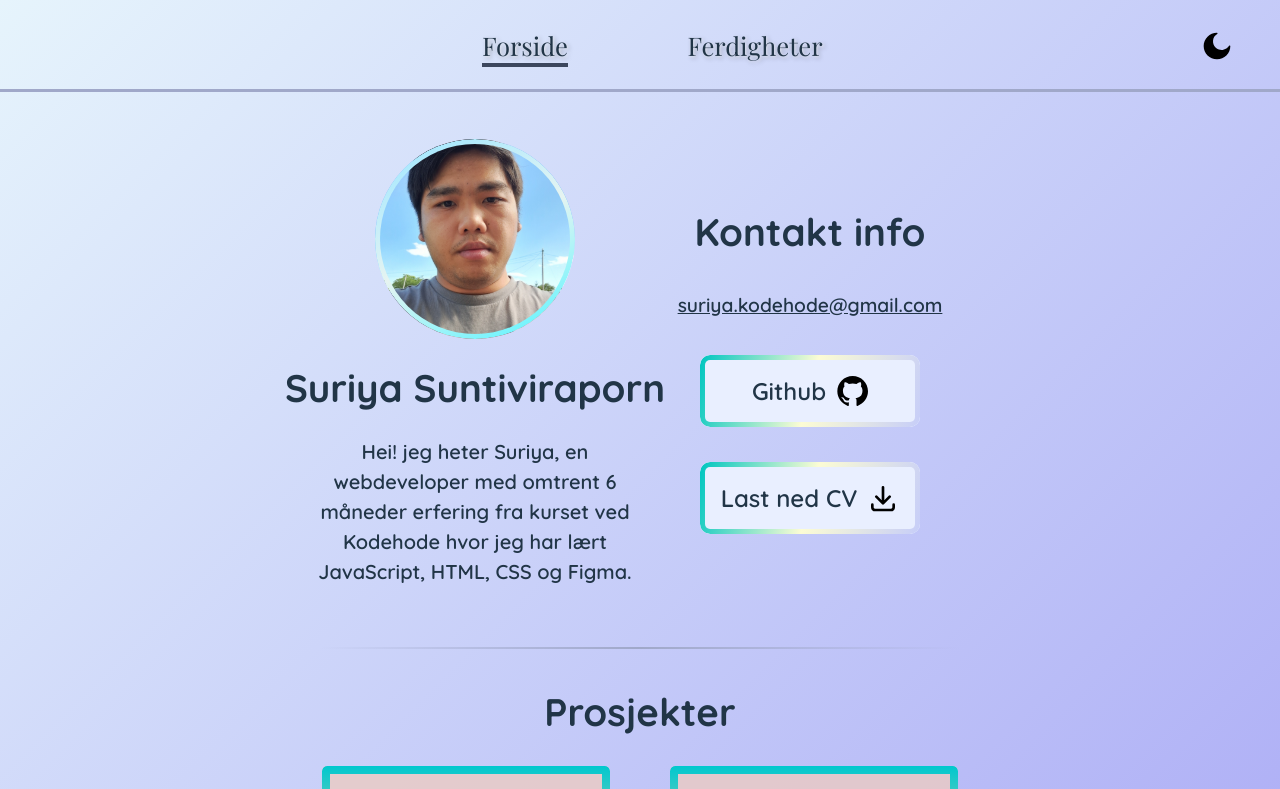
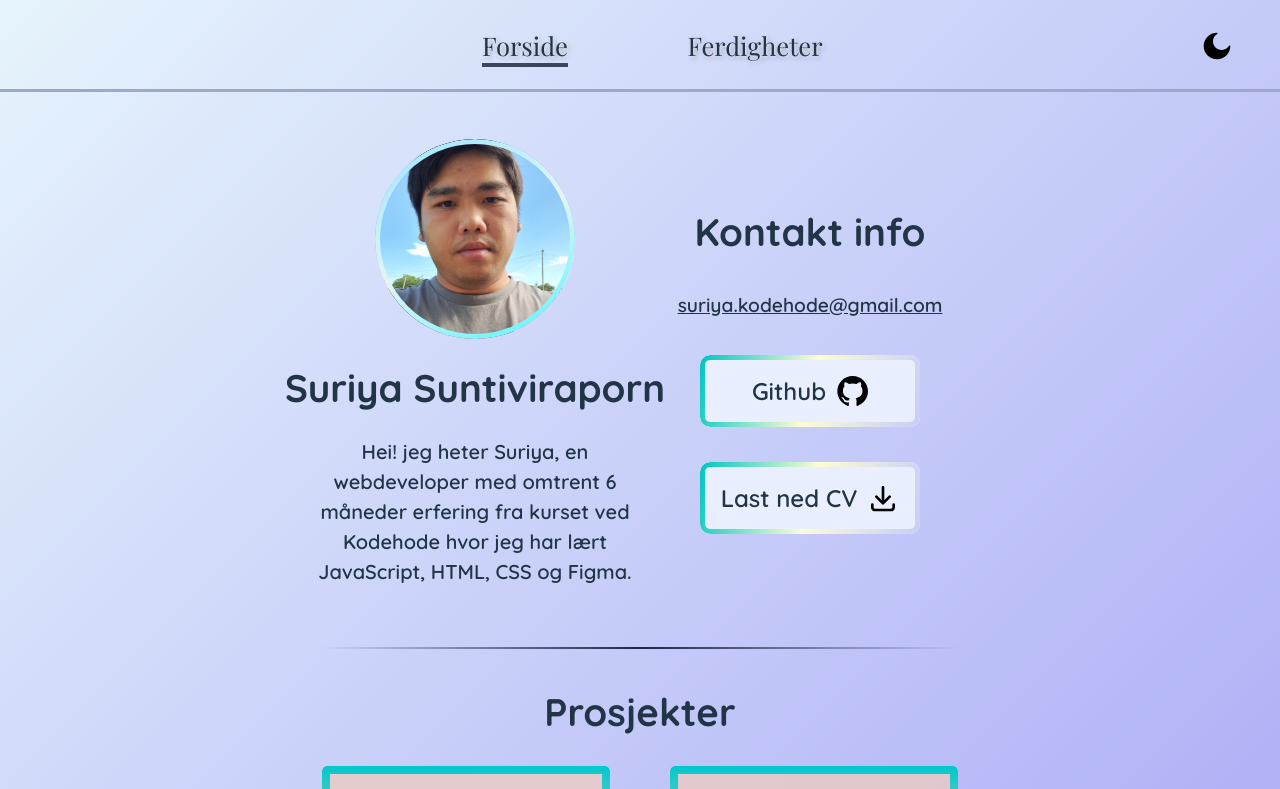
Before and after one commit to Suriya-Kodehode/Portfolio, a React (Vite) app: page /#/ in a window 1280 px wide. Shown: the top 789 px of the page. Built offline with nearby package versions, Linux system fonts and the light colour scheme.

Commit message:
Update customName.css

```diff
--- a/src/assets/DataSet/customName.css
+++ b/src/assets/DataSet/customName.css
@@ -14,7 +14,7 @@
 
     --dark-hr-gradient: linear-gradient(to left, rgba(187, 198, 255, 0) 0%, #bbc6ff 50%, rgba(187, 198, 255, 0) 100%);
     --dark-hr: #bbc6ff;
-    --light-hr-gradient: linear-gradient(to left, rgba(160, 168, 201, 0) 0%, #a0a8c9 50%, rgba(160, 168, 201, 0) 100%);
+    --light-hr-gradient: linear-gradient(to left, rgba(47, 81, 218, 0) 0%, #1d2847 50%, rgba(160, 168, 201, 0) 100%);
     --light-hr: #a0a8c9;
     /* /customBorder */
 
```
